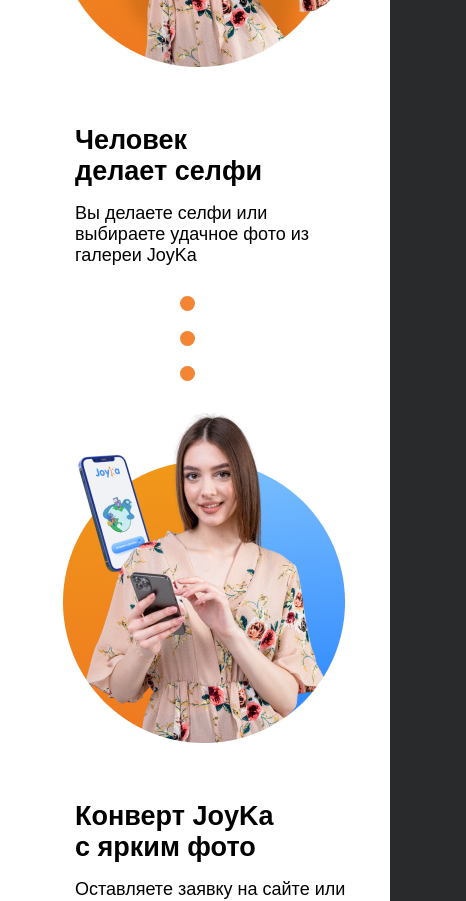
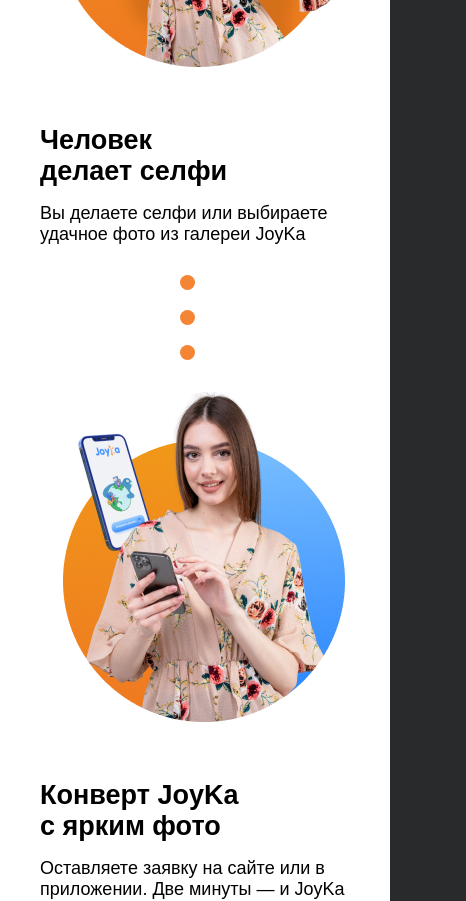
Before and after one commit to ageiwa/joyka-template-vue, a Vue app: page / in a window 390 px wide. Shown: the part 1200-2101 px from the top of the page, 466 px wide, since content can reach past the window. Built offline with nearby package versions, Linux system fonts and the light colour scheme.

Commit message:
Shifted the text and allowed the images to go beyond the edges

```diff
--- a/src/components/HowItWorks/media.scss
+++ b/src/components/HowItWorks/media.scss
@@ -17,6 +17,10 @@
             display: flex;
             flex-direction: column;
             align-items: center;
+        }
+
+        .item-step__text {
+            padding: 0;
         }
 
         .item-step__step {
@@ -58,9 +62,5 @@
         .love-img {
             display: none;
         }
-
-        .item-step__text {
-            padding: 0;
-        }
     }
 }
--- a/src/components/HowItWorks/style.scss
+++ b/src/components/HowItWorks/style.scss
@@ -2,6 +2,7 @@
     width: 100%;
     height: 1206px;
     background-color: #fff;
+    overflow: hidden;
 
     &__header-title {
         font-weight: 700;
@@ -35,6 +36,12 @@
         display: flex;
         justify-content: center;
         align-items: flex-end;
+        // position: relative;
+    }
+
+    .item-step__wrap-img img {
+        // position: absolute;
+        // height: 100%;
     }
 
     .item-step__dots-wrap {
@@ -123,7 +130,6 @@
     }
 
     & .item-step__title {
-
         margin-bottom: 16px;
         width: 100%;
     }
```
